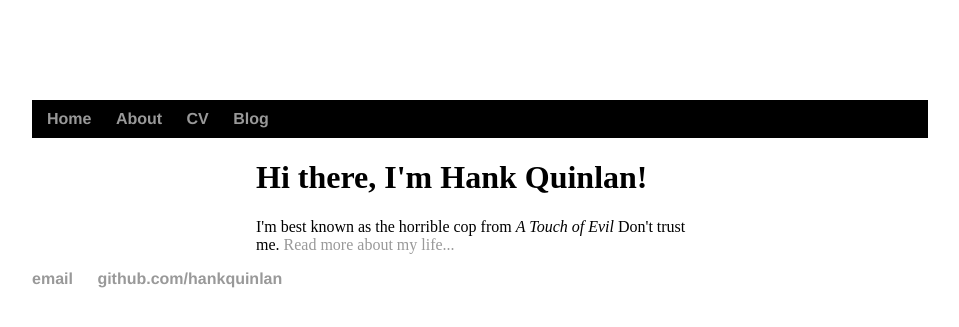
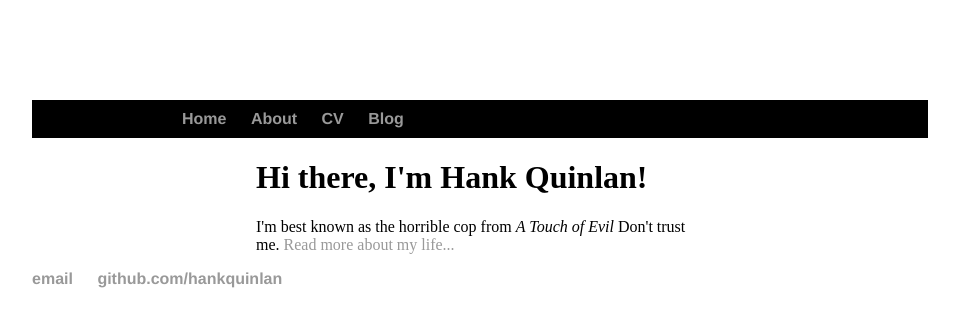
Before and after one commit to BobRendal/BobRendal.github.io, a Jekyll site: the page built from index.html, in a window 1280 px wide. Shown: the top 327 px of the page, without its empty margins (160-1119 px from the left). Built offline with Jekyll 4.4.1, drawn with Linux system fonts in a browser that asks for light colours.

Commit message:
Update main.css

```diff
--- a/css/main.css
+++ b/css/main.css
@@ -17,7 +17,7 @@ nav ul li, footer ul li {
 
 .container {
   width: 50%; /* 1170px on your site, 50% is for this example */
-  padding: 0 15px;
+  padding: 0 150px;
   margin: 0 auto;
 }
 
```
